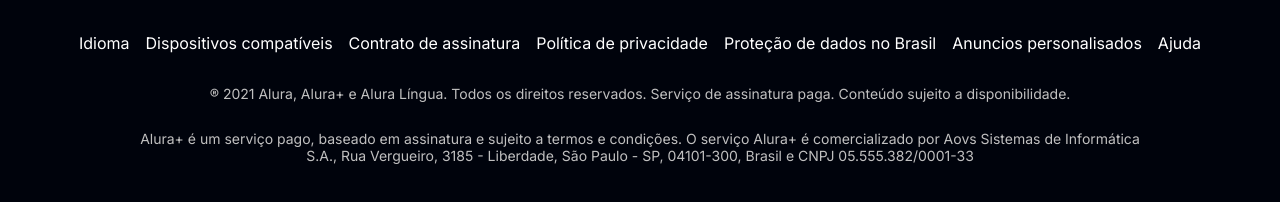
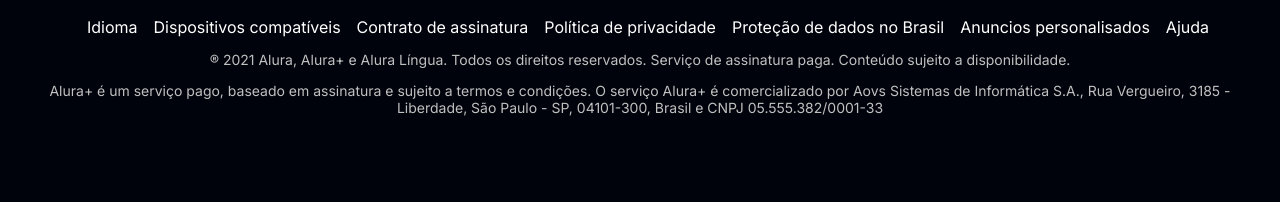
Before and after one commit to mv23c/Projeto_alura_plus, a plain HTML site: page index.html in a window 1280 px wide. Shown: the part 3693-3895 px from the top of the page. Drawn offline with Linux system fonts and the light colour scheme.

Commit message:
Outro jeito de fazer o footer

```diff
--- a/styles.css
+++ b/styles.css
@@ -128,32 +128,38 @@ body {
     /*align-items: center;*/
     text-align: center;
     /*justify-content: center;*/
+    margin: 5em 3em;
 }
 
 .rodape__lista {
     display: flex;
     justify-content: center;
-    list-style: none;
-    margin:2em 0;
+    list-style-type: none;
+    /*margin:2em 0;*/
+    margin-top: 1em;
 }
-
+/*
 .lista__link {
     margin: 0 0.5em;
 }
-
+*/
 .lista__link a {
     text-decoration: none;
     color: var(--branco-principal);
+    margin-left:  1em;;
 }
 
 .rodape__texto {
     font-size: 14px;
-    margin-bottom: 2em;
+    /*margin-bottom: 2em;*/
     color: var(--cinza-secundario);
+    margin: 1em 0;
 }
 
+/*
 .p_segundo {
     margin-left: 10em;
     margin-right: 10em;
     margin-bottom: 5em;
 }
+*/
```
